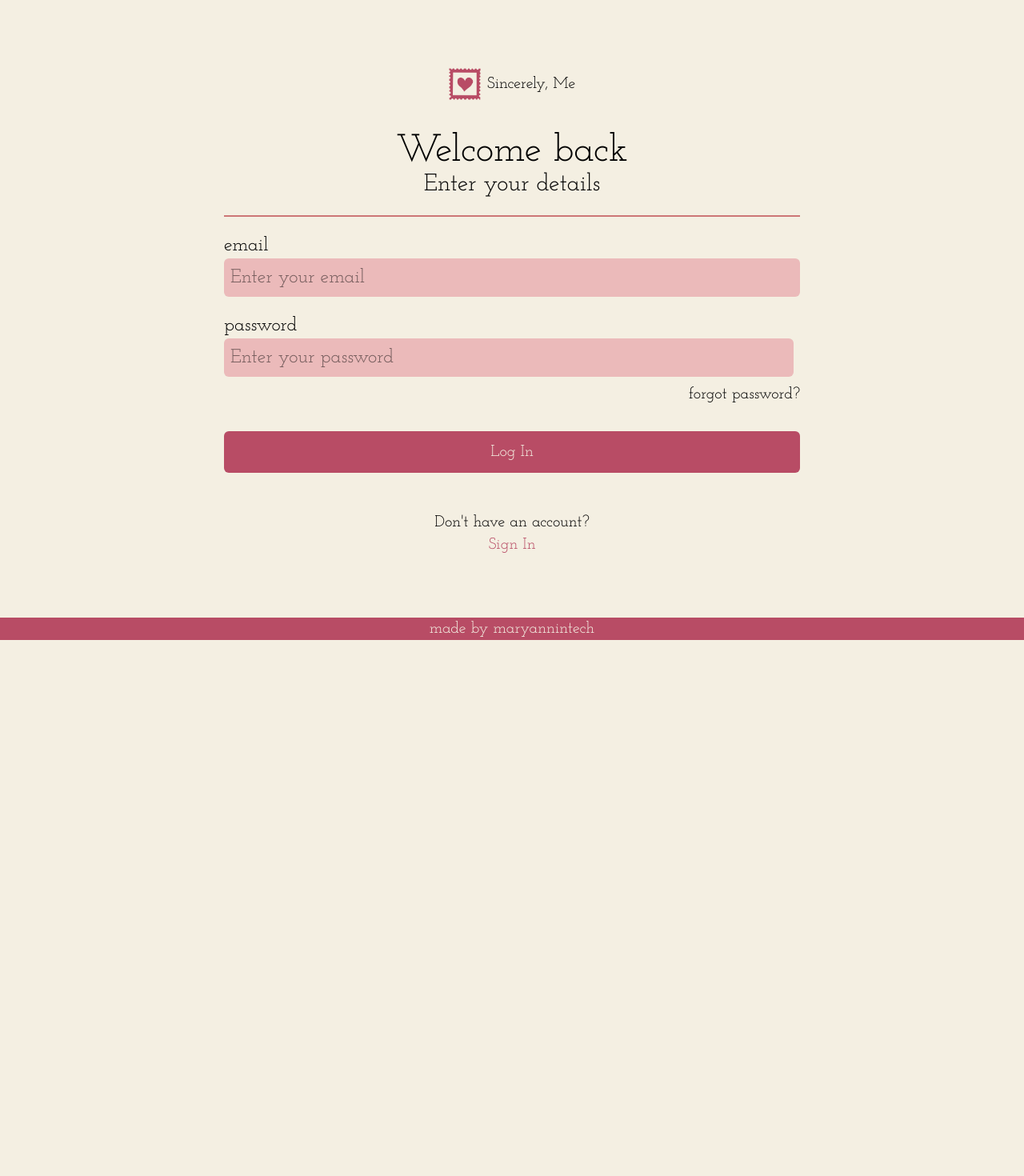
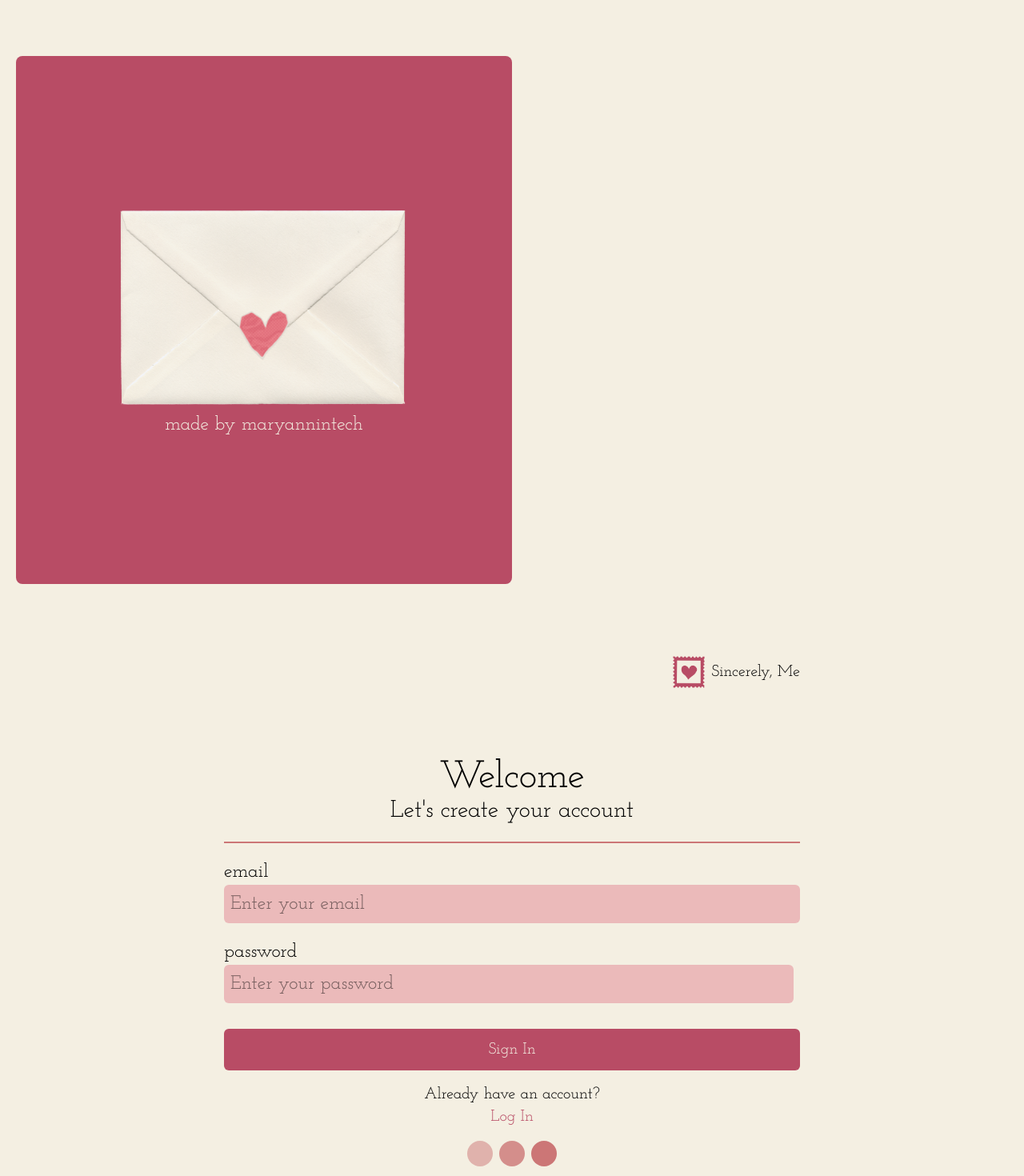
Before and after one commit to maryannintech/sincerely-me, a React (Vite) app: page / in a window 1280 px wide. Shown: the top 1470 px of the page at 80% size. Before the commit the page ends 800 px from the top, so only its background shows below. Built offline with nearby package versions, Linux system fonts and the light colour scheme; some icons are missing.

Commit message:
feat: refactor LogIn and SignIn components to use new Form component for improved structure and reusability

```diff
--- a/src/App.jsx
+++ b/src/App.jsx
@@ -5,7 +5,7 @@ import { LogIn } from './pages/LogIn'
 function App() {
   return (
     <>
-     <LogIn />
+     <SignIn />
     </>
   )
 }
--- /dev/null
+++ b/src/components/Form.jsx
@@ -0,0 +1,33 @@
+import { SubmitButton } from "./SubmitButton";
+export function Form({
+  greeting,
+  subGreeting,
+  children,
+  submitLabel,
+  bottomQuestion,
+  bottomLabel,
+  bottomLink = "#",
+  isLogin = false,
+}) {
+  return (
+    <>
+      <form className="sm:mt-10">
+        <p className="text-3xl sm:text-5xl text-center">{greeting}</p>
+        <p className="text-xl sm:text-3xl text-center">{subGreeting}</p>
+        <div className="border-1 border-[#CC7676] my-2 sm:my-5"></div>
+        {children}
+        <p className="text-end mt-2 sm:text-xl mb-5 sm:mb-8">
+          {isLogin ? "Forgot your password?" : ""}
+        </p>
+        <SubmitButton label={submitLabel} />
+      </form>
+      <p className="text-center sm:text-xl mt-2 sm:mt-4">
+        {bottomQuestion}
+        <br></br>{" "}
+        <a href={bottomLink} className="text-[var(--primary-color)]">
+          {bottomLabel}
+        </a>
+      </p>
+    </>
+  );
+}
--- a/src/pages/LogIn.jsx
+++ b/src/pages/LogIn.jsx
@@ -1,6 +1,6 @@
 import { Input } from "../components/Input";
-import { SubmitButton } from "../components/SubmitButton";
 import { Footer } from "../components/Footer";
+import { Form } from "../components/Form";
 
 export function LogIn() {
   document.title = "Log In - Sincerely, Me";
@@ -11,38 +11,30 @@ export function LogIn() {
         <p className="sm:text-xl">Sincerely, Me</p>
       </div>
       <div className="flex flex-col sm:w-180 gap-8 sm:gap-12 mx-auto sm:pb-10">
-        <form className="mt-10">
-          <p className="text-3xl sm:text-5xl text-center">Welcome back</p>
-          <p className="text-xl sm:text-3xl text-center">Enter your details</p>
-          <div className="border-1 border-[#CC7676] my-2 sm:my-5"></div>
+        <Form
+          greeting="Welcome back!"
+          subGreeting="Enter your details"
+          submitLabel="Log In"
+          bottomLabel="Sign In"
+          bottomQuestion="Don't have an account?"
+          children={
+            <>
               <Input
+                type="email"
                 label="email"
-            type="email"
-            id="email"
-            name="email"
                 placeholder="Enter your email"
-            required
+                required={true}
               />
               <Input
+                type="password"
                 label="password"
-            type="password"
-            id="password"
-            name="password"
                 placeholder="Enter your password"
-            required
+                required={true}
                 isPassword={true}
-          ></Input>
-          <p className="text-end mt-2 sm:text-xl mb-5 sm:mb-8">
-            forgot password?
-          </p>
-          <SubmitButton label="Log In" />
-        </form>
-        <p className="text-center sm:text-xl">
-          Don't have an account?<br></br>{" "}
-          <a href="#" className="text-[var(--primary-color)]">
-            Sign In
-          </a>
-        </p>
+              />
+            </>
+          }
+        />
       </div>
       <Footer />
     </div>
--- a/src/pages/SignIn.jsx
+++ b/src/pages/SignIn.jsx
@@ -1,5 +1,5 @@
 import { Input } from "../components/Input";
-import { SubmitButton } from "../components/SubmitButton";
+import { Form } from "../components/Form";
 
 export function SignIn() {
   document.title = "Sign In - Sincerely, Me";
@@ -27,37 +27,35 @@ export function SignIn() {
           <p className="sm:text-xl">Sincerely, Me</p>
         </div>
         <div>
-          <form>
-            <p className="text-3xl sm:text-5xl text-center">Welcome</p>
-            <p className="text-xl sm:text-3xl text-center">
-              Let’s create your account
-            </p>
-            <div className="border-1 border-[#CC7676] my-2 sm:my-5"></div>
+          <Form
+            greeting="Welcome"
+            subGreeting="Let's create your account"
+            children={
+              <>
                 <Input
+                  type="email"
                   label="email"
-              type="email"
-              id="email"
-              name="email"
                   placeholder="Enter your email"
-              required
+                  required={true}
                 />
                 <Input
+                  type="password"
                   label="password"
-            type="password"
-            id="password"
-            name="password"
                   placeholder="Enter your password"
-            required
+                  required={true}
                   isPassword={true}
-            ></Input>
-            <p className="text-end mt-2 sm:text-xl mb-5 sm:mb-8">forgot password?</p>
-            <SubmitButton label="Sign In" />
-          </form>
-          <p className="text-center my-4 sm:text-xl">Already have an account?<br></br> <a href="#" className="text-[var(--primary-color)]">Sign In</a></p>
-          <div className="flex justify-center items-center gap-2 mb-4">
-            <div className="bg-[#CC7676] w-5 h-5 p-4 rounded-full opacity-50"></div>
-            <div className="bg-[#CC7676] w-5 h-5 p-4 rounded-full opacity-80"></div>
-            <div className="bg-[#CC7676] w-5 h-5 p-4 rounded-full"></div>
+                />
+              </>
+            }
+            submitLabel="Sign In"
+            bottomLabel="Log In"
+            bottomQuestion="Already have an account?"
+            bottomLink="/login"
+          />
+          <div className="flex justify-center items-center gap-2 mb-4 mt-4">
+            <div className="bg-[#CC7676] w-5 h-5 p-3 sm:p-4 rounded-full opacity-50"></div>
+            <div className="bg-[#CC7676] w-5 h-5 p-3 sm:p-4 rounded-full opacity-80"></div>
+            <div className="bg-[#CC7676] w-5 h-5 p-3 sm:p-4 rounded-full"></div>
           </div>
         </div>
       </div>
```
Lines whose indentation alone changed are shown as unchanged.
